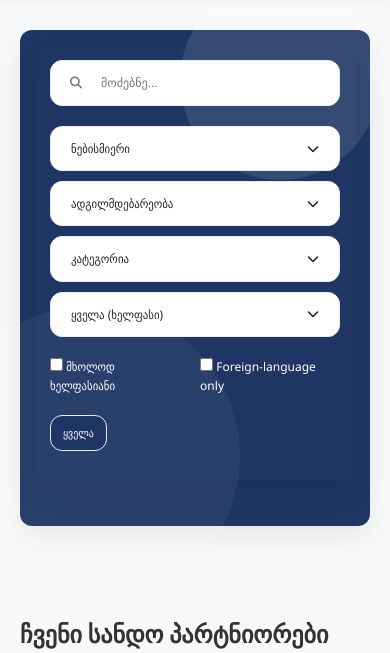
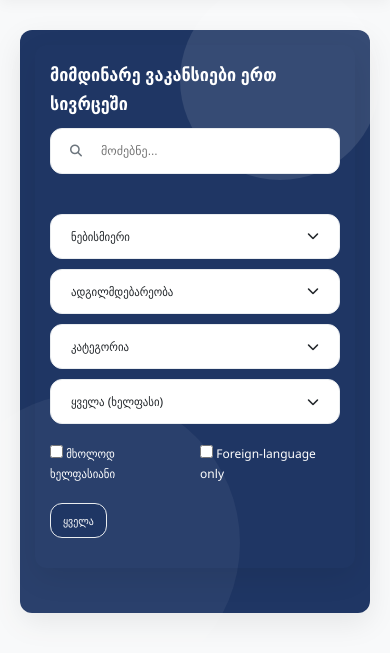
Before and after one commit to HRCP-GEO/HRCP-AWS, a Django app: page / in a window 390 px wide. Shown: the part 65-718 px from the top of the page. Run offline with Django 4.2, Linux system fonts and the light colour scheme; data that the repository does not hold is empty; parts of the project's set-up code (start-up, migrations or seed data) failed here and were passed over; some libraries are stand-ins or nearby versions.

Commit message:
Added h1 text in home filters section

```diff
--- a/jobs/templates/jobs/home.html
+++ b/jobs/templates/jobs/home.html
@@ -260,7 +260,10 @@
     <div class="header">
         <div class="section-title">
             <div class="job-filters">
-                {# Search Form - Remains the same #}
+                <div class="search-and-title-container" style="display: block; justify-content: space-between; align-items: center; margin-bottom: 20px;">
+                    <h1 style="margin: 0 0 10px 0; font-size: 20px; color: white; font-weight: 600; text-align: right; white-space: nowrap;">მიმდინარე ვაკანსიები ერთ სივრცეში</h1>
+
+                    {# Search Form #}
                     <form action="." method="get" class="search-box">
                         <i class="fas fa-search search-icon" id="search-submit-icon"></i>
                         <input type="text" name="q" placeholder="მოძებნე..." value="{{ query }}">
@@ -280,6 +283,32 @@
                             <input type="hidden" name="min_salary" value="{{ selected_min_salary }}">
                         {% endif %}
                     </form>
+
+                    {# H1 Title on the right side #}
+                </div>
+
+                {# Add responsive CSS for the H1 #}
+                <style>
+                    @media (max-width: 768px) {
+                        .search-and-title-container {
+                            flex-direction: column !important;
+                            align-items: flex-start !important;
+                            gap: 15px;
+                        }
+                        .search-and-title-container h1 {
+                            margin-left: 0 !important;
+                            text-align: left !important;
+                            font-size: 20px !important;
+                            white-space: normal !important;
+                        }
+                    }
+
+                    @media (max-width: 480px) {
+                        .search-and-title-container h1 {
+                            font-size: 18px !important;
+                        }
+                    }
+                </style>
 
                 <div class="filter-group">  {# Start group JUST for dropdowns #}
 
```
Lines whose indentation alone changed are shown as unchanged.
